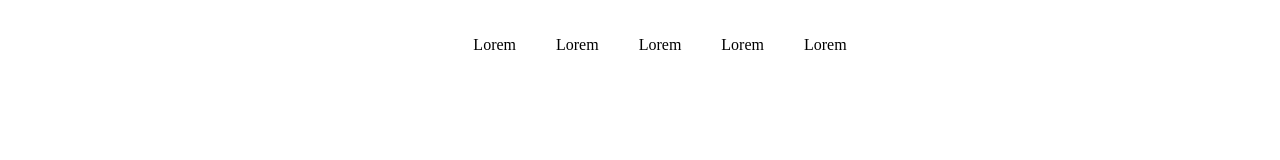
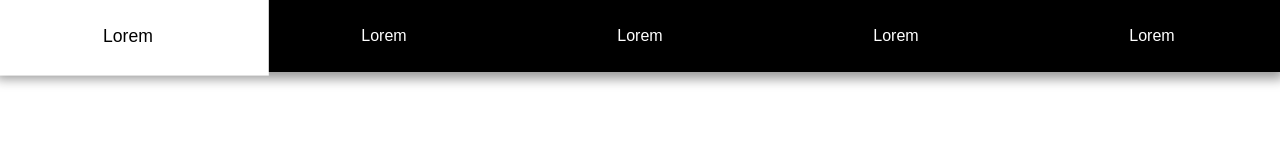
Before and after one commit to TanishqSingla/css-elements, a plain HTML site: page navbar/index.html in a window 1280 px wide. Drawn offline with Linux system fonts and the light colour scheme.

Commit message:
Added basic navbar

```diff
--- a/navbar/index.html
+++ b/navbar/index.html
@@ -1,22 +1,26 @@
-<!doctype html>
+<!DOCTYPE html>
 <html lang="en">
-<head>
-    <meta charset="UTF-8">
-    <meta name="viewport"
-          content="width=device-width, user-scalable=no, initial-scale=1.0, maximum-scale=1.0, minimum-scale=1.0">
-    <meta http-equiv="X-UA-Compatible" content="ie=edge">
-    <link rel="stylesheet" href="style.css">
+  <head>
+    <meta charset="UTF-8" />
+    <meta
+      name="viewport"
+      content="width=device-width, user-scalable=no, initial-scale=1.0, maximum-scale=1.0, minimum-scale=1.0"
+    />
+    <meta http-equiv="X-UA-Compatible" content="ie=edge" />
+    <link rel="stylesheet" href="style.css" />
     <title>Navbars</title>
-</head>
-<body>
-    <nav>
-        <ul>
-            <li>Lorem</li>
-            <li>Lorem</li>
-            <li>Lorem</li>
-            <li>Lorem</li>
-            <li>Lorem</li>
-        </ul>
+  </head>
+  <body>
+    <nav class="navbar">
+      <ul class="navbar-nav">
+        <li>
+          <a href="#">Lorem</a>
+        </li>
+        <li><a href="">Lorem</a></li>
+        <li><a href="">Lorem</a></li>
+        <li><a href="">Lorem</a></li>
+        <li><a href="">Lorem</a></li>
+      </ul>
     </nav>
-</body>
+  </body>
 </html>
--- a/navbar/style.css
+++ b/navbar/style.css
@@ -1,14 +1,47 @@
-nav {
-
+:root {
+  font-family: sans-serif;
 }
 
-ul {
-    display: flex;
-    justify-content: center;
-    align-items: center;
-    list-style-type: none;
+body {
+  margin: 0;
+  padding: 0;
 }
 
-ul li {
-    padding: 20px;
+a {
+  text-decoration: none;
+  color: currentColor;
 }
+
+.navbar {
+  margin: 0;
+  padding: 0;
+  background: black;
+  color: white;
+  height: 4.5rem;
+  box-shadow: 0px 3px 11px 4px rgba(0, 0, 0, 0.4);
+}
+
+.navbar-nav {
+  margin: 0;
+  padding: 0;
+  list-style-type: none;
+  display: flex;
+  justify-content: space-evenly;
+  height: 100%;
+}
+
+.navbar-nav li {
+  height: 100%;
+  width: 100%;
+  display: flex;
+  align-items: center;
+  justify-content: center;
+  cursor: pointer;
+}
+.navbar-nav li:hover {
+  background: white;
+  color: black;
+  transition: all 0.3s ease-in;
+  transition-delay: 0.1s;
+  transform: scale(1.1);
+}
```
